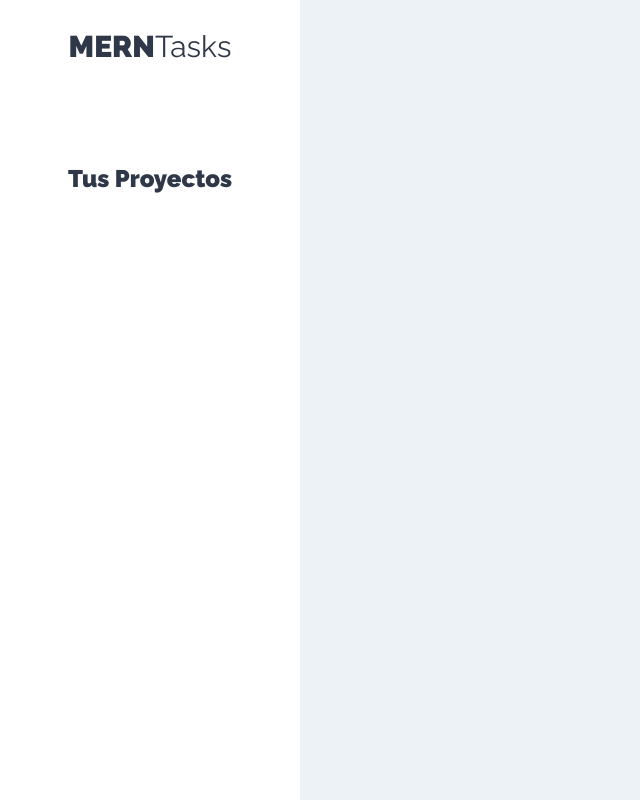
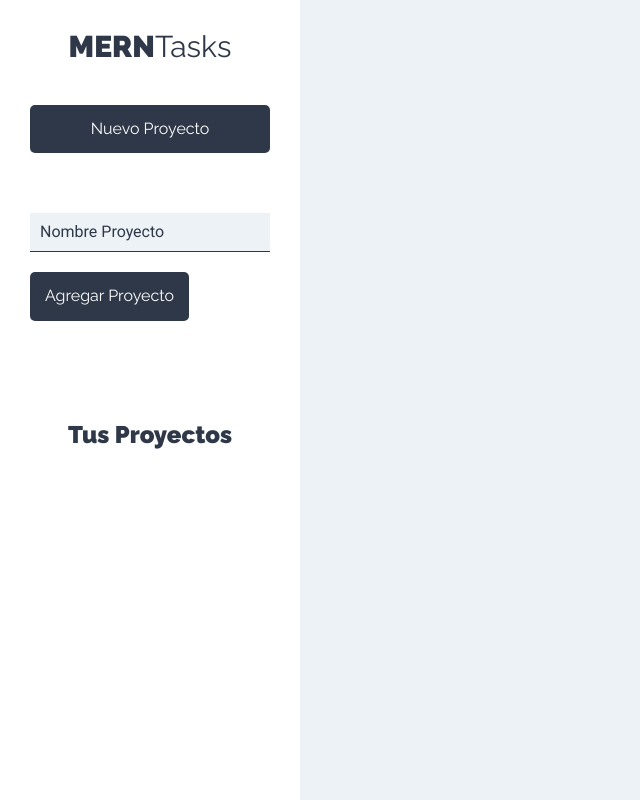
Before and after one commit to Kevinalvardo777/TRELLO-MINI-CLONE, a React (Create React App) app: page /proyectos in a window 1280 px wide. Shown: the whole page, without its empty margins (0-640 px from the left). Built offline with nearby package versions, Linux system fonts and the light colour scheme.

Commit message:
state y funciones para nuevos proyectos

```diff
--- a/src/components/layout/Sidebar.js
+++ b/src/components/layout/Sidebar.js
@@ -1,11 +1,11 @@
 import React from 'react';
-
+import NuevoProyecto from '../proyectos/NuevoProyecto';
 
 const Sidebar = () => {
     return (
         <aside>
             <h1>MERN<span>Tasks</span></h1>
-
+            <NuevoProyecto />
             <div className="proyectos">
                 <h2>Tus Proyectos</h2>
             </div>
--- /dev/null
+++ b/src/components/proyectos/NuevoProyecto.js
@@ -0,0 +1,57 @@
+import React, {Fragment, useState} from 'react';
+
+const NuevoProyecto = () => {
+
+    // Definir state para proyecto
+    const [proyecto, guardarProyecto] = useState({
+        nombre: ''
+    });
+
+    // Lee los contenidos del input
+    const onChangeProyecto = e => {
+        guardarProyecto({
+            ...proyecto,
+            [e.target.name] : e.target.value
+        })
+    }
+
+    // extraer nombre del proyecto
+    const {nombre} = proyecto;
+
+    // Cuando el usuario envia un proyecto
+    const onSubmitProyecto = e => {
+        e.preventDefault();
+
+        // Validar el proyecto
+
+        // Agregar al state
+
+        // Reiniciar el form
+    }
+
+    return (
+        <Fragment>
+            <button
+                type="button"
+                className="btn btn-block btn-primario"
+            >Nuevo Proyecto</button>
+            <form
+                className="formulario-nuevo-proyecto"
+                onSubmit={onSubmitProyecto}
+            >
+                <input
+                    type="text"
+                    className="input-text"
+                    placeholder="Nombre Proyecto"
+                    name="nombre"
+                    value={nombre}
+                    onChange={onChangeProyecto}
+                />
+
+                <input type="submit" className="btn btn-primario" value="Agregar Proyecto"/>
+            </form>
+        </Fragment>
+     );
+}
+
+export default NuevoProyecto;
```
Also changed, not shown: src/components/proyectos/Proyectos.js (line endings or trailing spaces).
